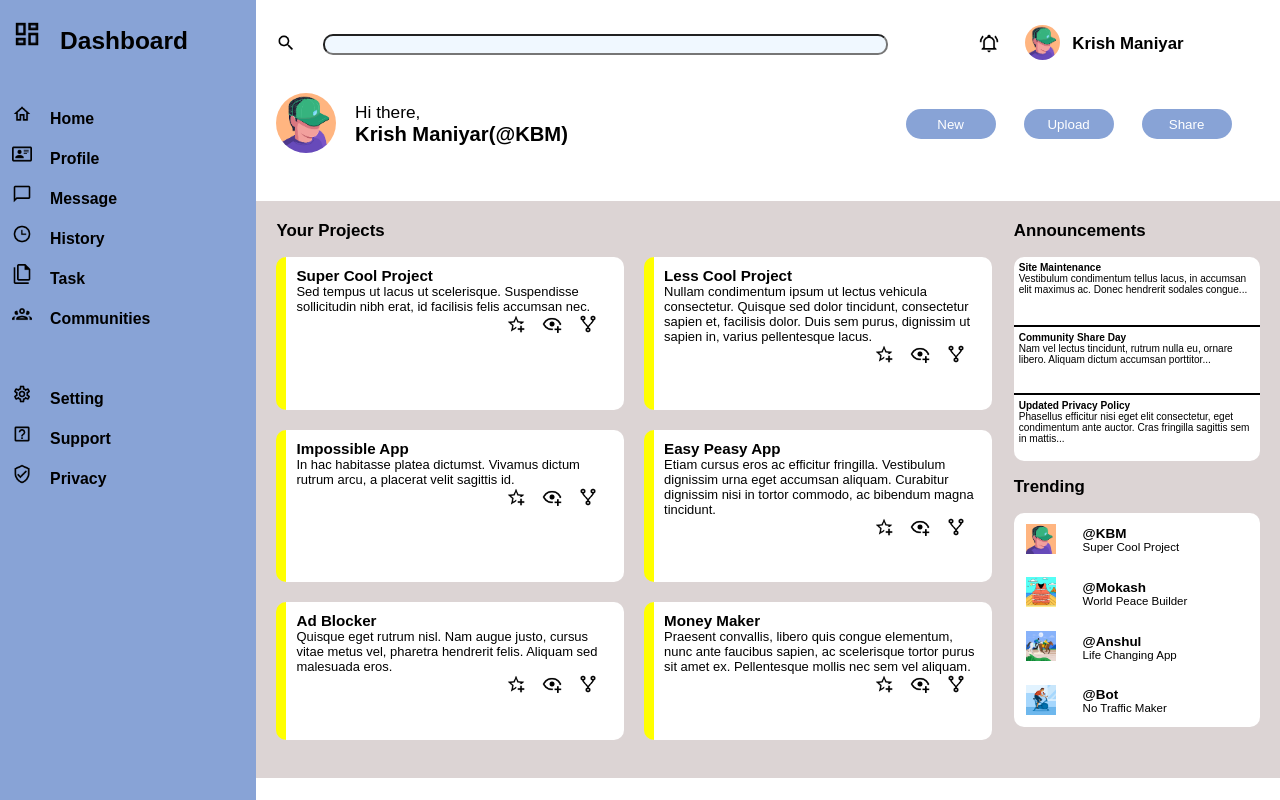
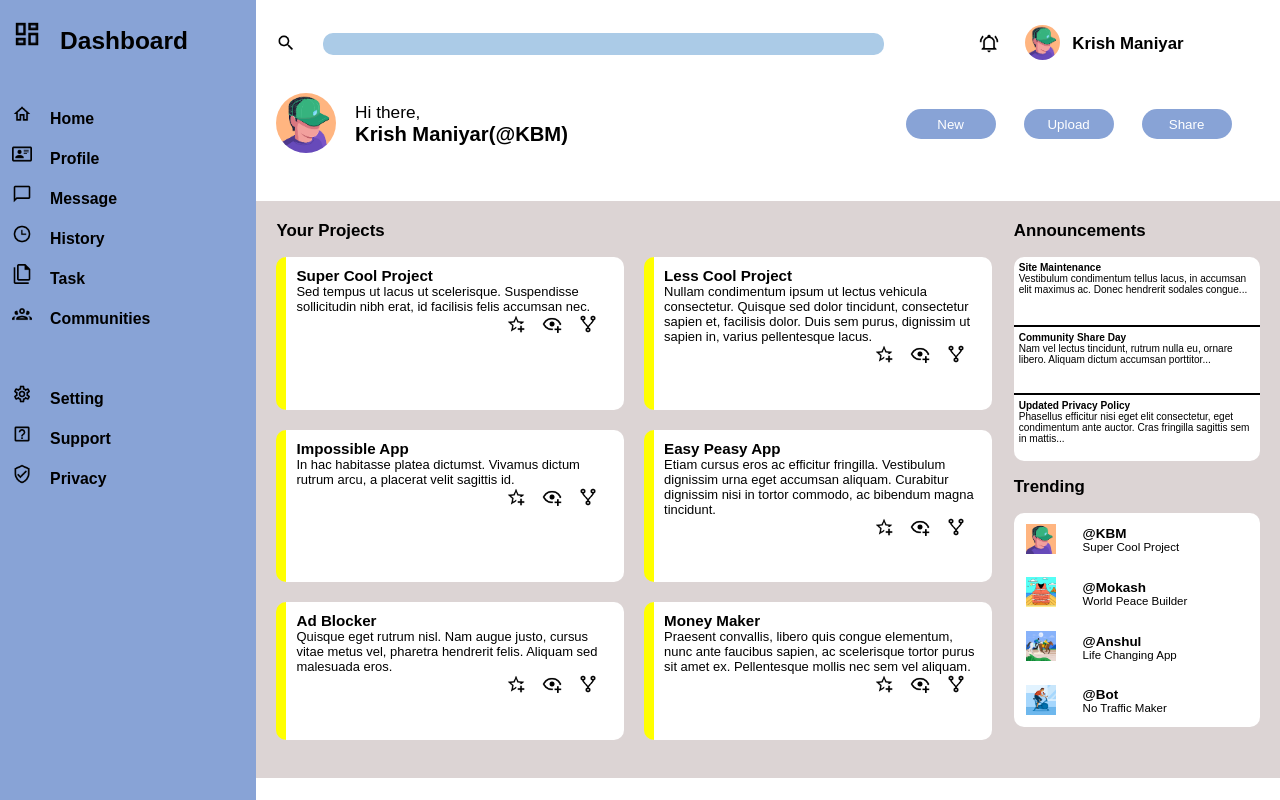
Before and after one commit to krishmaniyar/Project_7, a plain HTML site: page index.html in a window 1280 px wide. Drawn offline with Linux system fonts and the light colour scheme; a web font is replaced by a local one.

Commit message:
style.css

```diff
--- a/style.css
+++ b/style.css
@@ -68,7 +68,9 @@ body
 {
     width: 85%;
     border-radius: 10px;
-    background-color: aliceblue;
+    height: 20px;
+    background-color: rgb(171, 203, 231);
+    border: 0px;
 }
 
 .profile_pic > img
```
